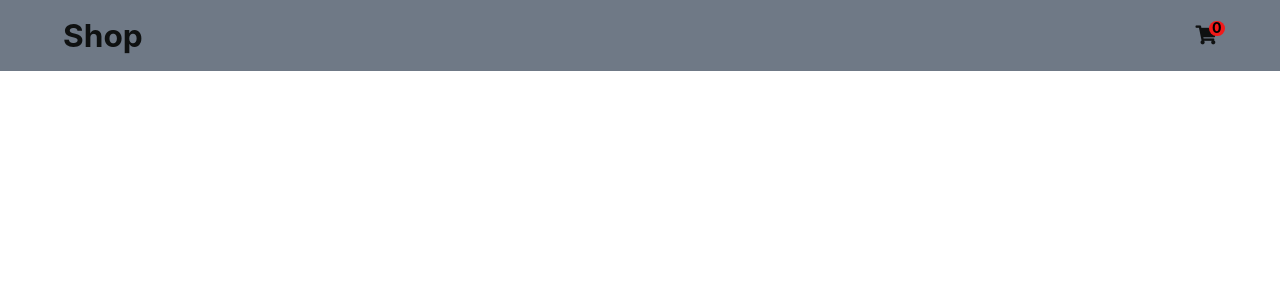
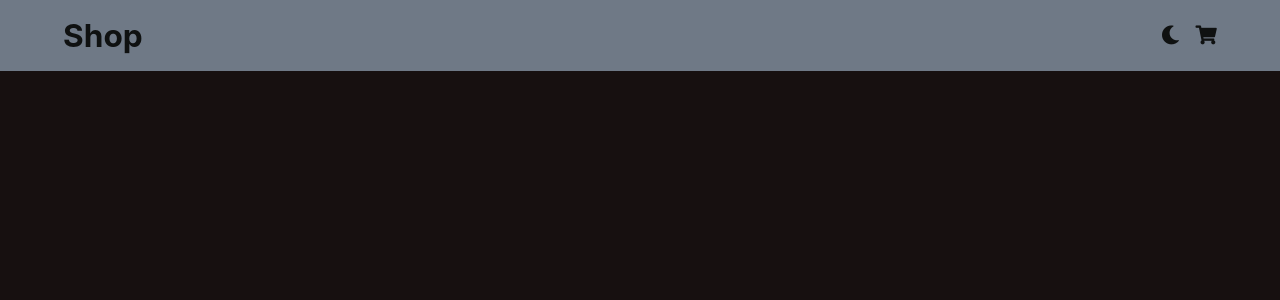
Before and after one commit to MirkoDC-Aesys/FakeStoreAPIReduxSagaTypeScript, a React (Create React App) app: page /cart in a window 1280 px wide. Shown: the top 300 px of the page. Built offline with nearby package versions, Linux system fonts and the light colour scheme.

Commit message:
Add ToggleTheme component

```diff
--- a/src/App.css
+++ b/src/App.css
@@ -1,4 +1,5 @@
 .App {
   max-width: 1400px;
   margin: 0 auto;
+  min-height: 100vh;
 }
--- a/src/components/Navbar.module.css
+++ b/src/components/Navbar.module.css
@@ -7,18 +7,24 @@
 }
 
 .title {
-    color: var(--color-primary);
+    color: var(--color-ternary);
     font-weight: bold;
     font-size: 2rem;
 }
 
+.right {
+    display: flex;
+    align-items: center;
+    font-size: 1.2rem;
+}
+
 .cart {
-    font-size: 1.2rem;
     position: relative;
+    margin-left: 1rem;
 }
 
 .cart i {
-    color: var(--color-primary);
+    color: var(--color-ternary);
 }
 
 .cart:hover i {
--- a/src/components/Navbar.tsx
+++ b/src/components/Navbar.tsx
@@ -2,6 +2,7 @@ import React from 'react'
 import { Link } from 'react-router-dom'
 import { useAppSelector } from '../app/hooks'
 import classes from './Navbar.module.css'
+import ToggleTheme from './ToggleTheme'
 
 const Navbar = () => {
     const { products } = useAppSelector(state => state.cart)
@@ -11,13 +12,19 @@ const Navbar = () => {
             <Link to='/'>
                 <div className={classes.title}>Shop</div>
             </Link>
+            <div className={classes.right}>
+                <ToggleTheme />
                 <div className={classes.cart}>
                     <Link to='/cart'>
                         <i className="fas fa-shopping-cart"></i>
+                        {
+                            products.length > 0 &&
                             <div className={classes.circle}>
                                 {products.length}
                             </div>
+                        }
                     </Link>
+                </div>
             </div>
         </nav>
     )
--- /dev/null
+++ b/src/components/ToggleTheme.module.css
@@ -0,0 +1,8 @@
+.theme {
+    color: var(--color-ternary);
+}
+
+.theme:hover i {
+    color: var(--color-primary);
+    cursor: pointer;
+}
--- /dev/null
+++ b/src/components/ToggleTheme.tsx
@@ -0,0 +1,38 @@
+import React, { useEffect, useState } from 'react'
+import classes from './ToggleTheme.module.css'
+
+const ToggleTheme = () => {
+    const [dark, setDark] = useState(false)
+
+    useEffect(() => {
+        let rootStyle = window.getComputedStyle(document.documentElement)
+        let documentStyle = document.documentElement.style
+
+        if (rootStyle.getPropertyValue('--bgcolor-primary') === '#fff') {
+            documentStyle.setProperty('--color-primary', '#fff')
+            documentStyle.setProperty('--color-secondary', 'gray')
+            documentStyle.setProperty('--color-ternary', '#0F1111')
+            documentStyle.setProperty('--bgcolor-primary', '#171010')
+            documentStyle.setProperty('--bgcolor-secondary', '#6f7986')
+        } else {
+            documentStyle.setProperty('--color-primary', '#0F1111')
+            documentStyle.setProperty('--color-secondary', '#565959')
+            documentStyle.setProperty('--color-ternary', '#fff')
+            documentStyle.setProperty('--bgcolor-primary', '#fff')
+            documentStyle.setProperty('--bgcolor-secondary', '#6f7986')
+        }
+    }, [dark])
+
+    return (
+        <div className={classes.theme} onClick={() => setDark(prev => !prev)}>
+            {
+                dark ?
+                    <i className="fas fa-sun"></i>
+                    :
+                    <i className="fas fa-moon"></i>
+            }
+        </div>
+    )
+}
+
+export default ToggleTheme
--- a/src/features/product/Product.module.css
+++ b/src/features/product/Product.module.css
@@ -2,7 +2,7 @@
     border: 1px solid gray;
     border-right: 0;
     width: 80%;
-    margin: 0 auto;
+    margin: 1rem auto;
     display: flex;
     flex-wrap: wrap;
 }
--- a/src/index.css
+++ b/src/index.css
@@ -9,6 +9,7 @@ body {
     sans-serif;
   -webkit-font-smoothing: antialiased;
   -moz-osx-font-smoothing: grayscale;
+  background-color: var(--bgcolor-primary);
 }
 
 a {
```
Lines whose indentation alone changed are shown as unchanged.
